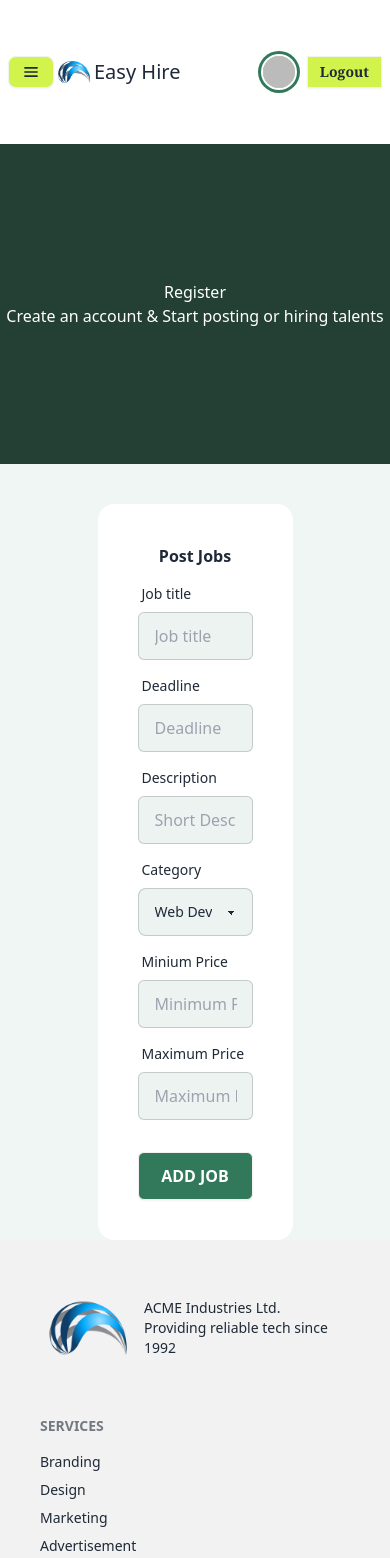
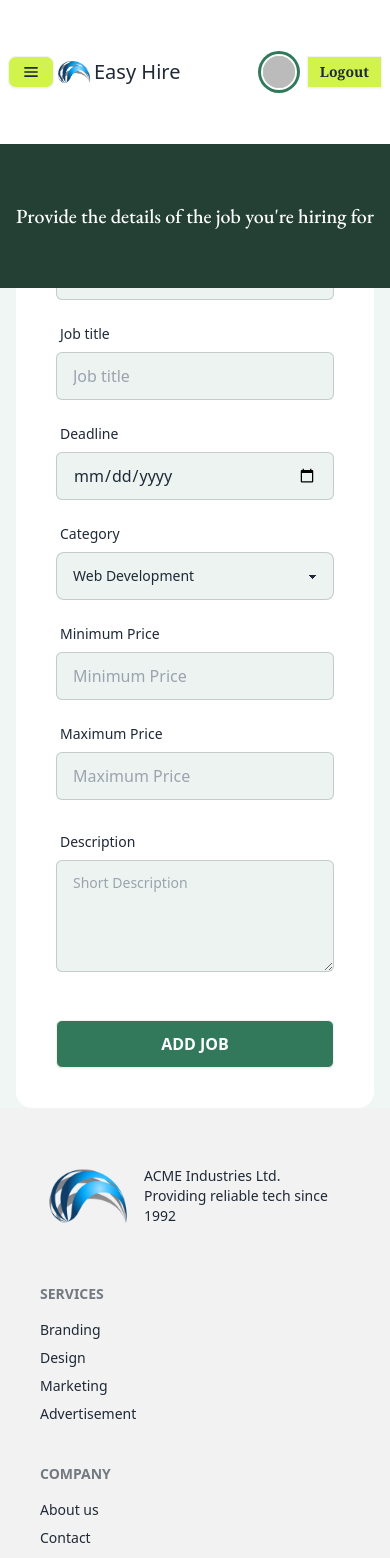
Before and after one commit to Sohelrana2815/easy-hire-front-end, a React (Vite) app: page /addJobs in a window 390 px wide. Shown: the top 1558 px of the page. Built offline with nearby package versions, Linux system fonts and the light colour scheme; no server answers; sample sign-in values are in the browser's storage.

Commit message:
adjust the card and responsive it

```diff
--- a/src/Hooks/useJobs.jsx
+++ b/src/Hooks/useJobs.jsx
@@ -5,9 +5,9 @@ const useJobs = () => {
   const axiosPublic = useAxiosPublic();
 
   const { data: jobs = [], refetch } = useQuery({
-    queryKey: ["job"], // Query key should match your endpoint
+    queryKey: ["allUsersJobs"], // Query key should match your endpoint
     queryFn: async () => {
-      const response = await axiosPublic.get("/jobs");
+      const response = await axiosPublic.get("/allUsersJobs");
       return response.data;
     },
   });
--- a/src/Pages/AddJobs/AddJobs.jsx
+++ b/src/Pages/AddJobs/AddJobs.jsx
@@ -1,8 +1,8 @@
 import { useForm } from "react-hook-form";
 import useAxiosPublic from "../../Hooks/useAxiosPublic";
-import Swal from "sweetalert2";
 import useAuth from "../../Hooks/useAuth";
 import { useNavigate } from "react-router-dom";
+import toast, { Toaster } from "react-hot-toast";
 
 const AddJobs = () => {
   const navigate = useNavigate();
@@ -22,40 +22,60 @@ const AddJobs = () => {
       category: data.category,
     };
 
-    const jobResponse = await axiosPublic.post("/myPostedJobs", job);
-    console.log(data);
-
-    if (jobResponse.data.insertedId) {
-      reset();
-      Swal.fire({
-        title: "Added",
-        text: "Your Job has been added successfully.",
-        icon: "success",
-        timer: 2000,
-      });
-      navigate("/myPostedJobs");
+    try {
+      const jobResponse = await axiosPublic.post("/usersPostedJobs", job);
+      toast.success("Job added successfully!");
+      console.log(jobResponse.data);
+      await new Promise((resolve) => setTimeout(resolve, 2000));
+      navigate("/myPostedJobs"); // Redirect to My Posted Jobs page
+      reset(); // Clear form fields
+    } catch (error) {
+      toast.error("Failed to add job. Please try again.");
+      console.error(error);
     }
   };
+
   return (
     <>
-      <div className="relative min-h-80 bg-[#244034]">
-        <div className="flex flex-col justify-center items-center min-h-80 text-white">
-          <h2>Register</h2>
-          <p>Create an account & Start posting or hiring talents</p>
+      <Toaster />
+      <div className="relative">
+        <div className="absolute h-36 bg-[#244034] flex justify-center items-center w-full">
+          <h1 className="text-white text-xl md:text-2xl lg:text-4xl font-EbGaramond font-medium">
+            Provide the details of the job you&apos;re hiring for
+          </h1>
+        </div>
+      </div>
+      {/* Login Fo rm */}
+      <div className="flex justify-center items-center min-h-screen bg-[#EFF6F3]">
+        <div className="xl:w-1/2 md:w-3/4 w-full px-4 md:px-0">
+          <form
+            onSubmit={handleSubmit(onSubmit)}
+            className="card-body bg-white rounded-2xl p-10"
+          >
+            <div>
+              <h2 className="text-center xl:text-4xl font-bold font-EbGaramond">
+                Post Jobs
+              </h2>
             </div>
 
-        <div className="bg-[#EFF6F3] min-h-[62vh] flex items-center justify-center">
-          {/* Login Fo rm */}
-          <div className="w-1/2 mt-10">
-            <form
-              onSubmit={handleSubmit(onSubmit)}
-              className="card-body bg-base-100  rounded-2xl p-10"
-            >
-              <div>
-                <h2 className="text-center xl:text-4xl font-bold">Post Jobs</h2>
+            {/* Grid layout */}
+
+            <div className="grid grid-cols-1 md:grid-cols-2 gap-x-2">
+              {/* Employer Email - Read-Only */}
+              <div className="form-control mb-4">
+                <label className="label">
+                  <span className="label-text">Employer Email</span>
+                </label>
+                <input
+                  type="text"
+                  value={user?.email}
+                  className="input input-bordered rounded-md bg-[#31795A17]"
+                  readOnly
+                />
               </div>
-              {/* Job title */}
-              <div className="form-control">
+
+              {/* Job Title */}
+              <div className="form-control mb-4">
                 <label className="label">
                   <span className="label-text">Job title</span>
                 </label>
@@ -67,41 +87,29 @@ const AddJobs = () => {
                   required
                 />
               </div>
+
               {/* Deadline */}
-              <div className="form-control">
+              <div className="form-control mb-4">
                 <label className="label">
                   <span className="label-text">Deadline</span>
                 </label>
                 <input
-                  type="text"
+                  type="date"
                   {...register("deadline")}
-                  placeholder="Deadline"
                   className="input input-bordered rounded-md bg-[#31795A17]"
                   required
                 />
               </div>
-              {/* Description */}
-              <div className="form-control">
-                <label className="label">
-                  <span className="label-text">Description</span>
-                </label>
-                <input
-                  type="text"
-                  {...register("description")}
-                  placeholder="Short Description"
-                  className="input input-bordered rounded-md bg-[#31795A17]"
-                  required
-                />
-              </div>
+
               {/* Category */}
-              <div className="form-control">
+              <div className="form-control mb-4">
                 <label className="label">
                   <span className="label-text">Category</span>
                 </label>
                 <select
                   {...register("category")}
+                  className="select select-bordered bg-[#31795A17]"
                   required
-                  className="select select-bordered bg-[#31795A17]"
                 >
                   <option value="web-development">Web Development</option>
                   <option value="digital-marketing">Digital Marketing</option>
@@ -109,10 +117,10 @@ const AddJobs = () => {
                 </select>
               </div>
 
-              {/* Min price */}
-              <div className="form-control">
+              {/* Minimum Price */}
+              <div className="form-control mb-4">
                 <label className="label">
-                  <span className="label-text">Minium Price</span>
+                  <span className="label-text">Minimum Price</span>
                 </label>
                 <input
                   type="number"
@@ -122,8 +130,9 @@ const AddJobs = () => {
                   required
                 />
               </div>
-              {/* Max price */}
-              <div className="form-control">
+
+              {/* Maximum Price */}
+              <div className="form-control mb-4">
                 <label className="label">
                   <span className="label-text">Maximum Price</span>
                 </label>
@@ -135,6 +144,22 @@ const AddJobs = () => {
                   required
                 />
               </div>
+            </div>
+
+            {/* Description */}
+            <div className="form-control mb-4">
+              <label className="label">
+                <span className="label-text">Description</span>
+              </label>
+              <textarea
+                {...register("description")}
+                placeholder="Short Description"
+                className="textarea textarea-bordered rounded-md bg-[#31795A17] h-28"
+                required
+              />
+            </div>
+
+            {/* Submit Button */}
             <div className="form-control mt-6">
               <button
                 type="submit"
@@ -146,7 +171,6 @@ const AddJobs = () => {
           </form>
         </div>
       </div>
-      </div>
     </>
   );
 };
--- a/src/Pages/Home/Banner/Banner.jsx
+++ b/src/Pages/Home/Banner/Banner.jsx
@@ -15,7 +15,7 @@ const Banner = () => {
             <p className="text-[#5EA17E] md:text-lg font-medium">
               #1 Online Marketplace
             </p>
-            <h2 className="text-2xl md:text-4xl lg:text-6xl font-bold font-EbGaramond text-[#31795A]">
+            <h2 className="text-2xl md:text-4xl lg:text-8xl font-bold font-EbGaramond text-[#31795A]">
               Find the talents for any job.
             </h2>
             <p className="text-gray-700 md:text-xl mt-2">
--- a/src/Pages/MyPostedJobs/MyPostedJobs.jsx
+++ b/src/Pages/MyPostedJobs/MyPostedJobs.jsx
@@ -1,6 +1,10 @@
 import { useQuery } from "@tanstack/react-query";
 import useAxiosPublic from "../../Hooks/useAxiosPublic";
-
+import { FaPen, FaTrashCan } from "react-icons/fa6";
+import Swal from "sweetalert2";
+import toast, { Toaster } from "react-hot-toast";
+import { useState } from "react";
+import { useForm } from "react-hook-form";
 const MyPostedJobs = () => {
   const axiosPublic = useAxiosPublic();
   const { data: myPostedJobs = [], refetch } = useQuery({
@@ -11,32 +15,249 @@ const MyPostedJobs = () => {
     },
   });
 
-  // react hook form
+  const [selectedJob, setSelectedJob] = useState(null);
+
+  // React hook form
+
+  const { register, handleSubmit, reset } = useForm();
+
+  const onSubmit = async (data) => {
+    const id = selectedJob._id;
+    const myPostedJob = {
+      jobTitle: data.jobTitle,
+      email: data.email,
+      deadline: data.deadline,
+      description: data.description,
+      minimumPrice: data.minimumPrice,
+      maximumPrice: data.maximumPrice,
+      category: data.category,
+    };
+
+    try {
+      const response = await axiosPublic.patch(
+        `/myPostedJobs/${id}`,
+        myPostedJob
+      );
+      if (response.data.modifiedCount > 0) {
+        Swal.fire({
+          title: "Updated!",
+          text: "Your job has been updated.",
+          icon: "success",
+        });
+        refetch();
+        closeModal();
+        reset();
+      }
+    } catch (error) {
+      toast.error("Failed to update job. Please try again!");
+      console.error(error);
+    }
+  };
+
+  // Delete job function
+  const deleteMyJob = (id) => {
+    Swal.fire({
+      title: "Are you sure?",
+      text: "You won't be able to revert this!",
+      icon: "warning",
+      showCancelButton: true,
+      confirmButtonColor: "#3085d6",
+      cancelButtonColor: "#d33",
+      confirmButtonText: "Yes, delete it!",
+    }).then(async (result) => {
+      if (result.isConfirmed) {
+        const response = await axiosPublic.delete(`/myPostedJobs/${id}`);
+
+        if (response.data.deletedCount > 0) {
+          toast.success("Job deleted successfully!");
+          refetch();
+        }
+      }
+    });
+  };
+
+  //Open Modal
+
+  const openModal = (job) => {
+    setSelectedJob(job);
+    document.getElementById("my_modal_5").showModal();
+  };
+  // Close Modal
+  const closeModal = () => {
+    setSelectedJob(null);
+    document.getElementById("my_modal_5").close();
+  };
 
   return (
     <>
-      <div className="min-h-screen p-4 " style={{ backgroundColor: "#F0F5F3" }}>
+      <Toaster />
+
+      <div className="min-h-screen p-4 bg-[#F0F5F3]">
         <h2 className="text-center font-medium text-xl md:text-2xl lg:text-4xl font-EbGaramond text-[#31795A] py-6">
           Your Posted Jobs
         </h2>
+
         <div className="max-w-screen-2xl mx-auto grid grid-cols-1 md:grid-cols-2 lg:grid-cols-3 gap-6">
           {myPostedJobs.map((myPostedJob) => (
             <div
               key={myPostedJob._id}
-              className="card bg-white md:w-96 m-4 rounded-md border md:h-64"
+              className="card bg-white rounded-md border shadow-md hover:shadow-lg transition-shadow duration-300 ease-in-out"
             >
-              <div className="card-body">
-                <h2 className="card-title">{myPostedJob.jobTitle}</h2>
-                <p>{myPostedJob.description}</p>
-                <div className="card-actions justify-end">
-                  <button className="btn btn-primary">Accept</button>
-                  <button className="btn btn-ghost">Deny</button>
+              <div className="card-body p-6">
+                <h2 className="text-lg font-semibold">
+                  {myPostedJob.jobTitle}
+                </h2>
+                <p className="text-gray-700 mt-2">{myPostedJob.description}</p>
+                <p className="text-gray-600 mt-1">{myPostedJob.email}</p>
+                <p className="text-gray-600 mt-1">
+                  Price range: {myPostedJob.minimumPrice} -{" "}
+                  {myPostedJob.maximumPrice}
+                </p>
+                <div className="card-actions justify-end mt-4 space-x-2">
+                  <button
+                    onClick={() => openModal(myPostedJob)}
+                    className="btn bg-green-600 text-white hover:bg-green-700 hover:text-white"
+                  >
+                    <FaPen />
+                  </button>
+                  <button
+                    onClick={() => deleteMyJob(myPostedJob._id)}
+                    className="btn bg-red-600 text-white hover:bg-red-700"
+                  >
+                    <FaTrashCan />
+                  </button>
                 </div>
               </div>
             </div>
           ))}
         </div>
       </div>
+
+      {/* Modal */}
+
+      <dialog id="my_modal_5" className="modal modal-bottom sm:modal-middle">
+        <div className="modal-box">
+          <h3 className="font-bold text-lg lg:text-xl text-center font-EbGaramond py-4">
+            Update Your Job
+          </h3>
+          {selectedJob && (
+            <div>
+              <form onSubmit={handleSubmit(onSubmit)}>
+                {/* Main container div */}
+                <div className="grid md:grid-cols-2 gap-x-3">
+                  {/* Email */}
+                  <div className="form-control">
+                    <label className="label">
+                      <span className="label-text">Employer Email</span>
+                    </label>
+                    <input
+                      type="text"
+                      value={selectedJob?.email}
+                      readOnly
+                      className="input input-bordered bg-[#31795A17]"
+                    />
+                  </div>
+                  {/* Job Title */}
+                  <div className="form-control">
+                    <label className="label">
+                      <span className="label-text">Job Title</span>
+                    </label>
+                    <input
+                      type="text"
+                      {...register("jobTitle")}
+                      defaultValue={selectedJob.jobTitle}
+                      className="input input-bordered bg-[#31795A17]"
+                    />
+                  </div>
+                  {/* Deadline */}
+                  <div className="form-control">
+                    <label className="label">
+                      <span className="label-text">Deadline</span>
+                    </label>
+                    <input
+                      type="date"
+                      {...register("deadline")}
+                      defaultValue={selectedJob.deadline}
+                      className="input input-bordered bg-[#31795A17]"
+                    />
+                  </div>
+
+                  {/* MinimumPrice*/}
+                  <div className="form-control">
+                    <label className="label">
+                      <span className="label-text">Minimum Price</span>
+                    </label>
+                    <input
+                      type="number"
+                      {...register("minimumPrice")}
+                      defaultValue={selectedJob.minimumPrice}
+                      className="input input-bordered bg-[#31795A17]"
+                    />
+                  </div>
+                  {/* MaximumPrice*/}
+                  <div className="form-control">
+                    <label className="label">
+                      <span className="label-text">Maximum Price</span>
+                    </label>
+                    <input
+                      type="number"
+                      {...register("maximumPrice")}
+                      defaultValue={selectedJob.maximumPrice}
+                      className="input input-bordered bg-[#31795A17]"
+                    />
+                  </div>
+                  {/* Category */}
+                  <div className="form-control mb-4">
+                    <label className="label">
+                      <span className="label-text">Category</span>
+                    </label>
+                    <select
+                      {...register("category")}
+                      defaultValue={selectedJob.category}
+                      className="select select-bordered bg-[#31795A17]"
+                      required
+                    >
+                      <option value="web-development">Web Development</option>
+                      <option value="digital-marketing">
+                        Digital Marketing
+                      </option>
+                      <option value="graphics-design">Graphics Design</option>
+                    </select>
+                  </div>
+                </div>
+                {/* Description*/}
+                <div className="form-control">
+                  <label className="label">
+                    <span className="label-text">Description</span>
+                  </label>
+                  <textarea
+                    type="text"
+                    {...register("description")}
+                    defaultValue={selectedJob.description}
+                    className="textarea textarea-bordered bg-[#31795A17]"
+                  />
+                </div>
+                <div>
+                  <button
+                    type="submit"
+                    className="btn mt-5 bg-[#31795A] rounded-full text-white uppercase font-medium w-full  text-base"
+                  >
+                    Update Job
+                  </button>
+                </div>
+              </form>
+            </div>
+          )}
+          <div className="modal-action">
+            <button
+              className="btn hover:bg-red-600 hover:text-white"
+              onClick={closeModal}
+            >
+              Close
+            </button>
+          </div>
+        </div>
+      </dialog>
     </>
   );
 };
--- a/src/Routes/Routes.jsx
+++ b/src/Routes/Routes.jsx
@@ -46,7 +46,11 @@ const router = createBrowserRouter([
       },
       {
         path: "myPostedJobs",
-        element: <MyPostedJobs />,
+        element: (
+          <PrivateRoute>
+            <MyPostedJobs />
+          </PrivateRoute>
+        ),
       },
     ],
   },
```
Also changed, not shown: src/Pages/ErrorPage/ErrorPage.jsx (+6 -2 lines), src/Pages/Home/JobsCategory/JobsCategory.jsx (+29 -19 lines). Lines whose indentation alone changed are shown as unchanged.
